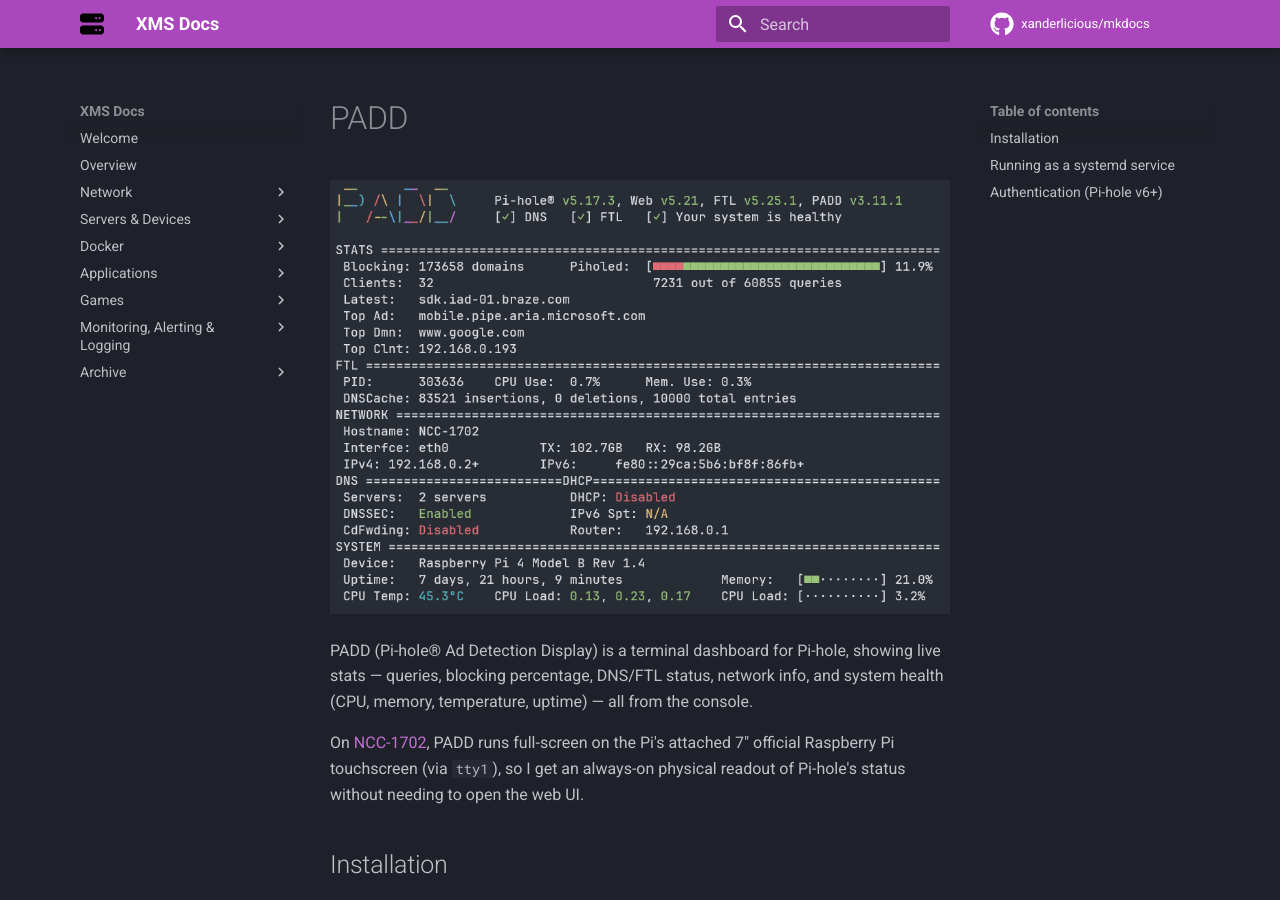
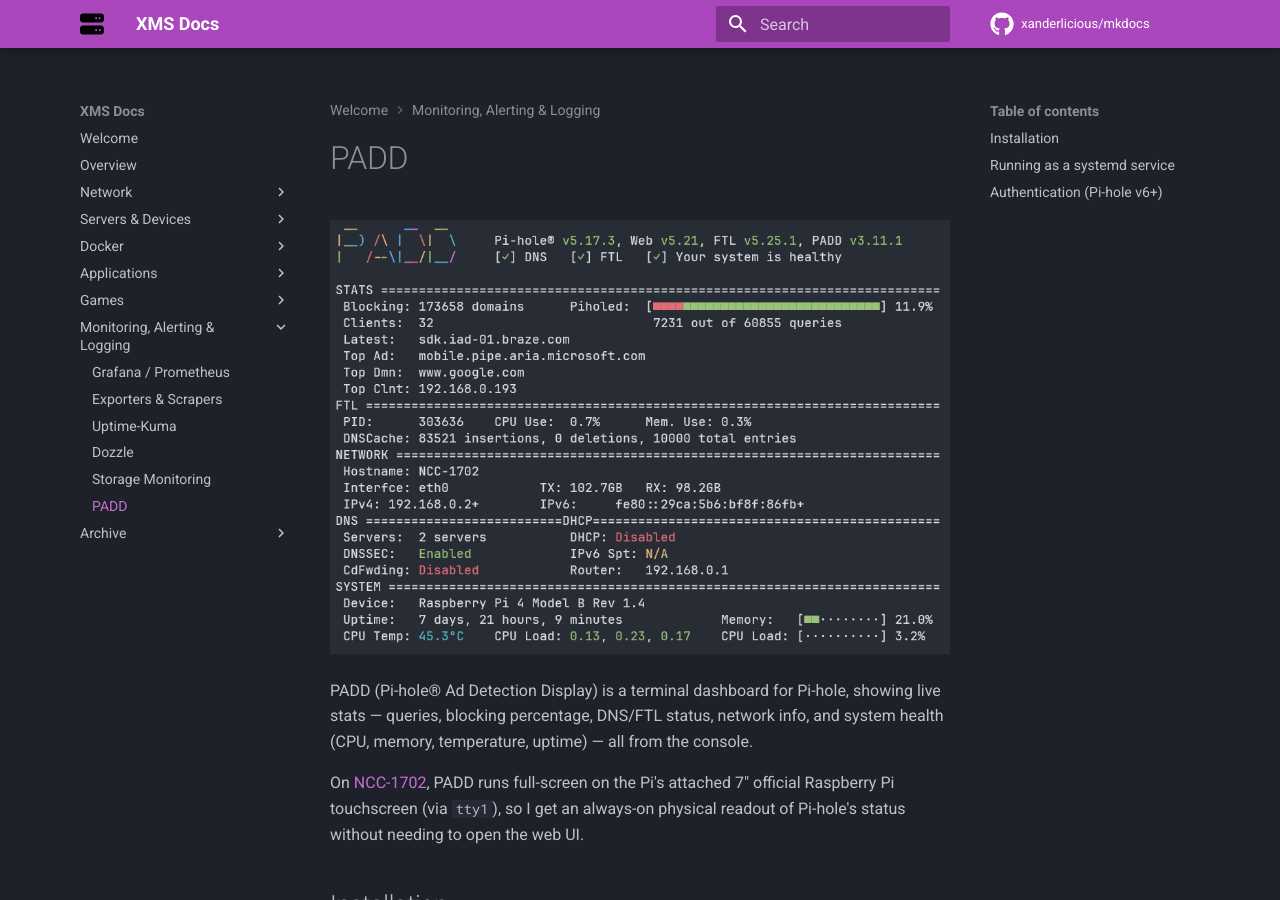
Before and after one commit to Xanderlicious/mkdocs, an MkDocs documentation site: the page built from docs/padd.md, in a window 1280 px wide and 900 px high. Built offline with MkDocs 1.6.1 and Material for MkDocs 9.7.7, drawn with Linux system fonts in a browser that asks for light colours; comment, search, counter and statistics services are not loaded; some of the changed lines change nothing that is shown.

Commit message:
correct a syntax error and an md error

```diff
--- a/mkdocs.yml
+++ b/mkdocs.yml
@@ -59,7 +59,7 @@
     - Uptime-Kuma: kuma.md
     - Dozzle: dozzle.md
     - Storage Monitoring: storage.md
-    - PADD - padd.md
+    - PADD: padd.md
   - Archive:
     - USG: USG.md
     - Duplicati: duplicati.md
```
Also changed, not shown: docs/padd.md (line endings or trailing spaces).
